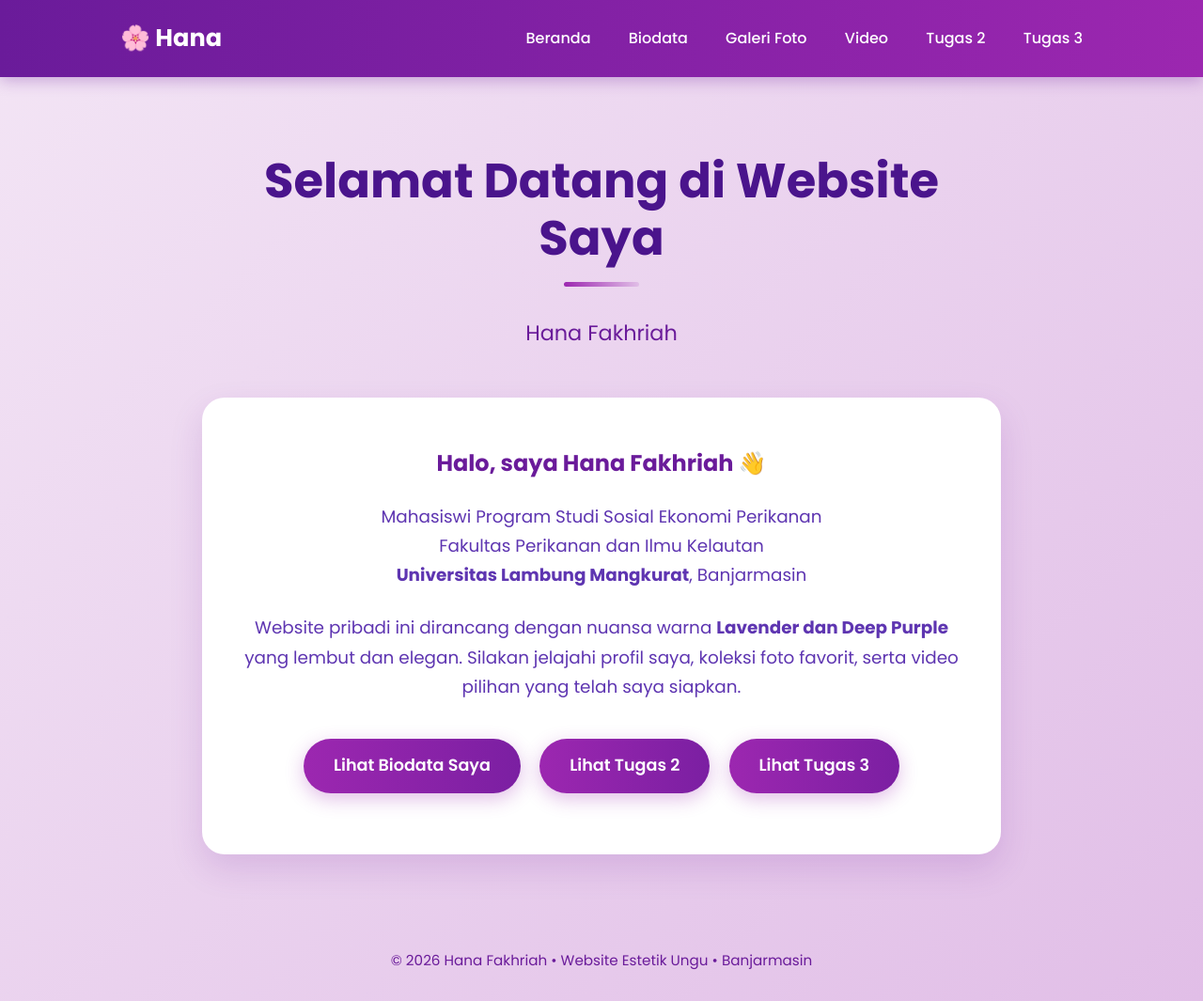
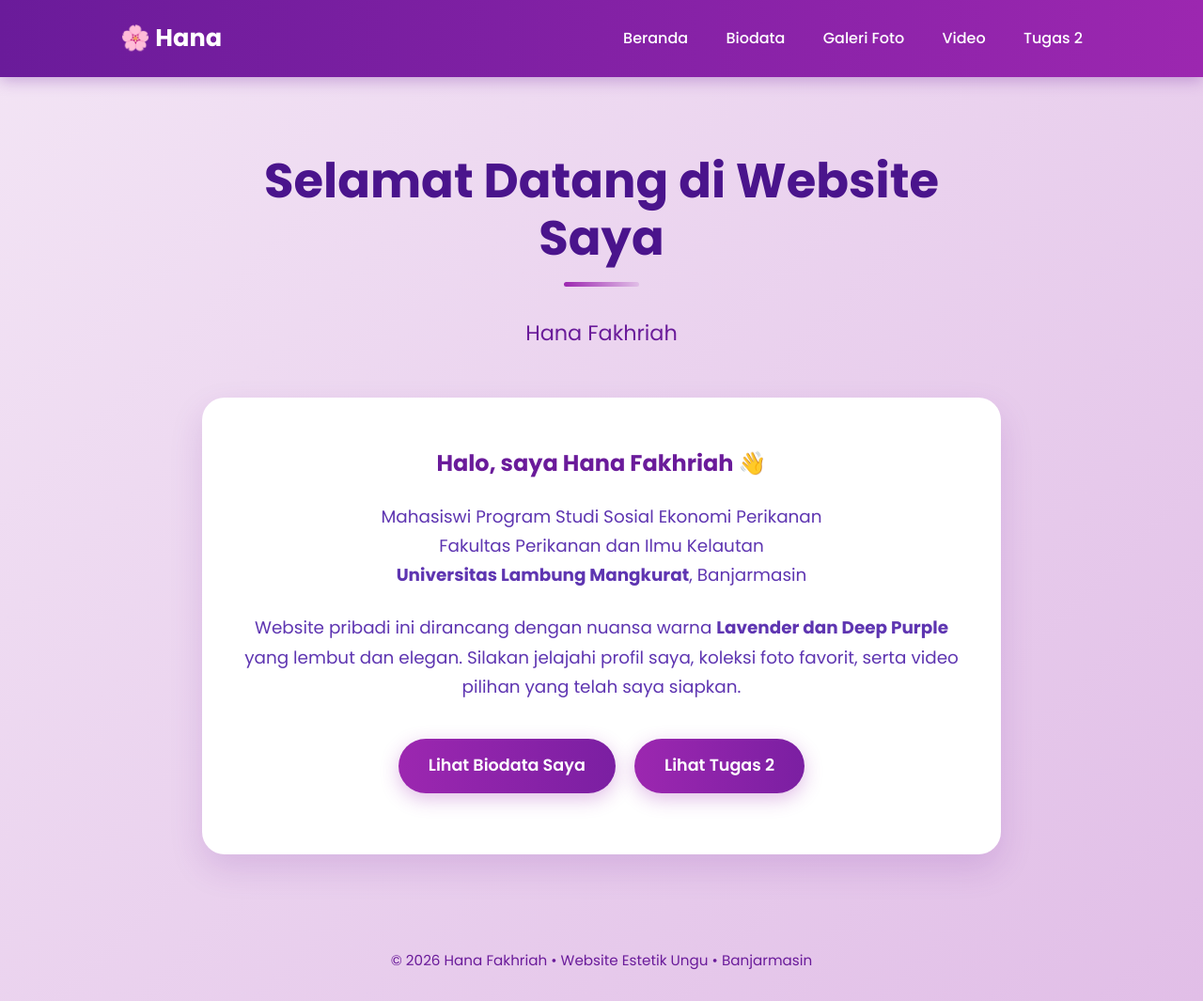
Before and after one commit to hanafkh27-bot/HANA.FAKHRIAH, a plain HTML site: page index.html in a window 1280 px wide. Shown: the whole page at 94% size. Drawn offline with Linux system fonts and the light colour scheme.

Commit message:
Update index.html

```diff
--- a/index.html
+++ b/index.html
@@ -6,6 +6,7 @@
     <title>Beranda - Hana Fakhriah | Website Ungu</title>
     <style>
         @import url('https://fonts.googleapis.com/css2?family=Poppins:wght@400;500;600;700&display=swap');
+
         :root {
             --ungu-tua: #4a148c;
             --ungu-medium: #6a1b9a;
@@ -13,11 +14,13 @@
             --lavender: #e1bee7;
             --lavender-muda: #f3e5f5;
         }
+
         * {
             margin: 0;
             padding: 0;
             box-sizing: border-box;
         }
+
         body {
             font-family: 'Poppins', 'Segoe UI', Tahoma, Geneva, Verdana, sans-serif;
             background: linear-gradient(135deg, #f3e5f5 0%, #e1bee7 100%);
@@ -25,6 +28,7 @@
             line-height: 1.7;
             min-height: 100vh;
         }
+
         /* Navigasi */
         nav {
             background: linear-gradient(90deg, #6a1b9a, #9c27b0);
@@ -34,6 +38,7 @@
             top: 0;
             z-index: 100;
         }
+
         .nav-container {
             max-width: 1100px;
             margin: 0 auto;
@@ -42,6 +47,7 @@
             align-items: center;
             padding: 0 20px;
         }
+
         .logo {
             color: white;
             font-size: 1.6rem;
@@ -51,6 +57,7 @@
             align-items: center;
             gap: 8px;
         }
+
         nav a {
             color: white;
             text-decoration: none;
@@ -58,11 +65,13 @@
             font-weight: 500;
             transition: all 0.3s ease;
         }
+
         nav a:hover {
             color: #e1bee7;
             text-shadow: 0 0 8px rgba(255,255,255,0.6);
             transform: translateY(-2px);
         }
+
         /* Hero Section */
         .hero {
             max-width: 900px;
@@ -70,6 +79,7 @@
             text-align: center;
             padding: 0 20px;
         }
+
         .hero h1 {
             font-size: 3.2rem;
             font-weight: 700;
@@ -77,11 +87,13 @@
             margin-bottom: 15px;
             line-height: 1.2;
         }
+
         .hero .subtitle {
             font-size: 1.4rem;
             color: var(--ungu-medium);
             margin-bottom: 30px;
         }
+
         .divider {
             height: 5px;
             width: 80px;
@@ -89,6 +101,7 @@
             margin: 0 auto 30px;
             border-radius: 10px;
         }
+
         /* Card Utama */
         .main-card {
             max-width: 850px;
@@ -99,11 +112,13 @@
             box-shadow: 0 15px 35px rgba(106, 27, 154, 0.15);
             text-align: center;
         }
+
         .main-card p {
             font-size: 1.15rem;
             color: #5e35b1;
             margin-bottom: 25px;
         }
+
         /* Tombol */
         .btn {
             display: inline-block;
@@ -118,11 +133,13 @@
             transition: all 0.4s ease;
             box-shadow: 0 6px 20px rgba(156, 39, 176, 0.3);
         }
+
         .btn:hover {
             transform: translateY(-5px) scale(1.05);
             box-shadow: 0 12px 25px rgba(156, 39, 176, 0.4);
             background: linear-gradient(90deg, #7b1fa2, #6a1b9a);
         }
+
         /* Footer */
         footer {
             text-align: center;
@@ -131,6 +148,7 @@
             font-size: 0.95rem;
             margin-top: 60px;
         }
+
         /* Responsif */
         @media (max-width: 768px) {
             .hero h1 {
@@ -147,6 +165,7 @@
     </style>
 </head>
 <body>
+
     <!-- Navigasi -->
     <nav>
         <div class="nav-container">
@@ -156,8 +175,7 @@
                 <a href="biodata.html">Biodata</a>
                 <a href="galeri.html">Galeri Foto</a>
                 <a href="video.html">Video</a>
-                <a href="tugas2.html">Tugas 2</a>
-                <a href="tugas3.html">Tugas 3</a>   <!-- ← Ditambahkan -->
+                <a href="tugas2.html">Tugas 2</a>   <!-- Tombol Tugas 2 ditambahkan di navigasi -->
             </div>
         </div>
     </nav>
@@ -183,12 +201,12 @@
 
         <!-- Tombol-tombol aksi -->
         <a href="biodata.html" class="btn">Lihat Biodata Saya</a>
-        <a href="tugas2.html" class="btn">Lihat Tugas 2</a>
-        <a href="tugas3.html" class="btn">Lihat Tugas 3</a>   <!-- ← Ditambahkan di samping Tugas 2 -->
+        <a href="tugas2.html" class="btn">Lihat Tugas 2</a>   <!-- Tombol Tugas 2 di halaman utama -->
     </div>
 
     <footer>
         &copy; 2026 Hana Fakhriah • Website Estetik Ungu • Banjarmasin
     </footer>
+
 </body>
 </html>
```
